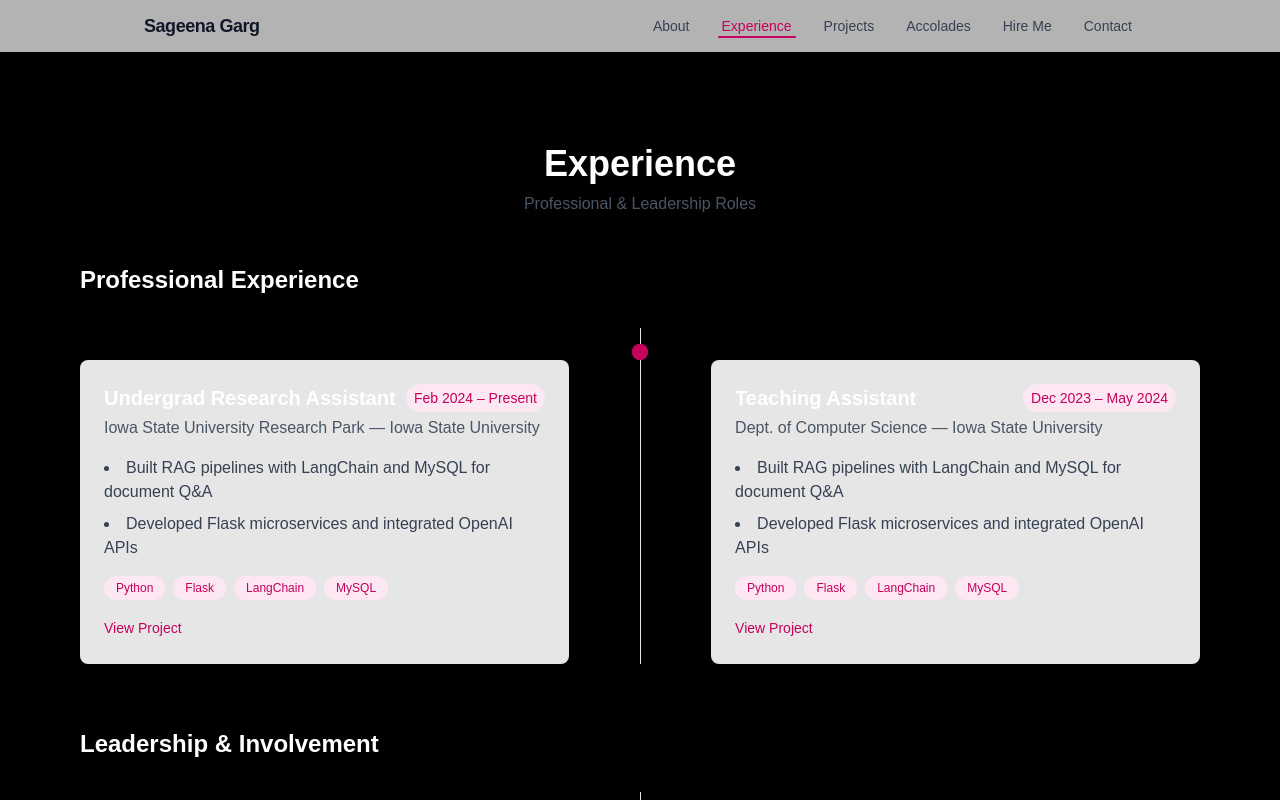
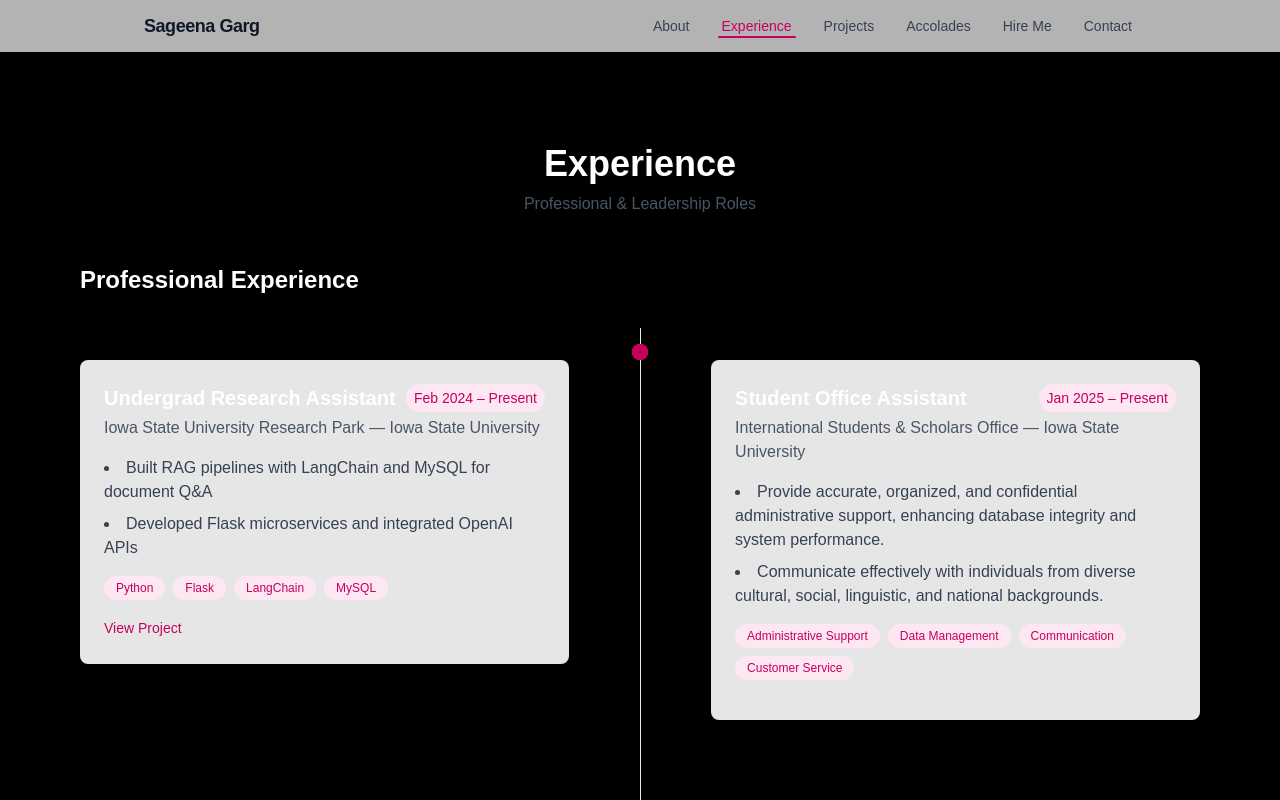
Before and after one commit to SageGarg/sageena-portfolio, a Next.js app: page /experience in a window 1280 px wide. Shown: the top 800 px of the page. Built offline with nearby package versions, Linux system fonts and the light colour scheme.

Commit message:
experiences page

```diff
--- a/src/content/experiences.ts
+++ b/src/content/experiences.ts
@@ -22,6 +22,20 @@ export const professionalExperiences: Experience[] = [
     skills: ['Python', 'Flask', 'LangChain', 'MySQL'],
     link: '/projects#signal-verse',
   },
+  {
+    role: 'Student Office Assistant',
+    company: 'International Students & Scholars Office',
+    location: 'Iowa State University',
+    dates: 'Jan 2025 – Present',
+    responsibilities: [
+      'Provide accurate, organized, and confidential administrative support, enhancing database integrity and system performance.',
+      'Communicate effectively with individuals from diverse cultural, social, linguistic, and national backgrounds.',
+    ],
+    skills: ['Administrative Support',
+  'Data Management',
+  'Communication', 'Customer Service'],
+    // link: '/projects#signal-verse',
+  },
 
   {
     role: 'Teaching Assistant',
@@ -29,11 +43,11 @@ export const professionalExperiences: Experience[] = [
     location: 'Iowa State University',
     dates: 'Dec 2023 – May 2024',
     responsibilities: [
-      'Built RAG pipelines with LangChain and MySQL for document Q&A',
-      'Developed Flask microservices and integrated OpenAI APIs',
+      'Led coding help sessions for COMS 1040 (Introduction to Programming - Python) and COMS 1130 (Spreadsheets and Databases), mentoring students in Python.',
+      'In COMS 1130 course, guided students in effectively using MS Office tools—Access, Excel, and Word.',
     ],
-    skills: ['Python', 'Flask', 'LangChain', 'MySQL'],
-    link: '/projects#signal-verse',
+    skills: ['Python', 'MS Excel', 'MS Access'],
+    // link: '/projects#signal-verse',
   },
   // …add more professional roles…
 ];
```
